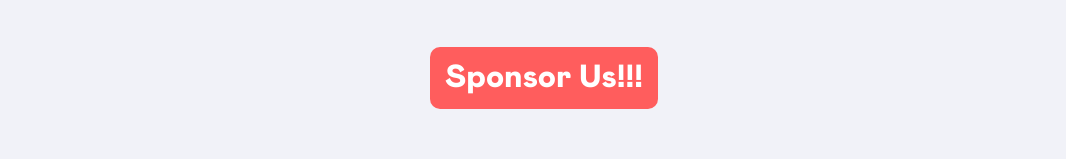
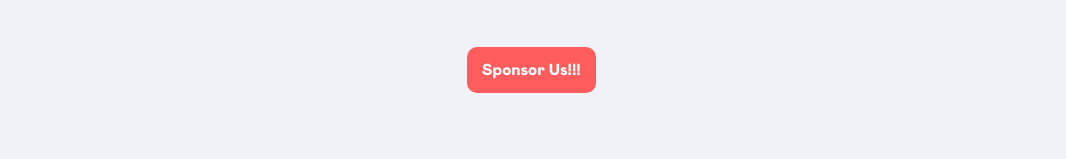
Before and after one commit to saranonearth/kanvas20, a plain HTML site: page index.html in a window 1280 px wide. Shown: the part 1748-1907 px from the top of the page, without its empty margins (96-1162 px from the left). Drawn offline with nearby package versions, Linux system fonts and the light colour scheme.

Commit message:
Sponsor us Button Changed

```diff
--- a/style.css
+++ b/style.css
@@ -379,9 +379,9 @@ select {
 
 .sponsor-div {
   margin-top: 50px;
-  width: 100%;
+  width: 98%;
   justify-content: center;
-  font-size: 2em;
+  font-size: 1em;
 }
 
 .sponsor-btn {
```
